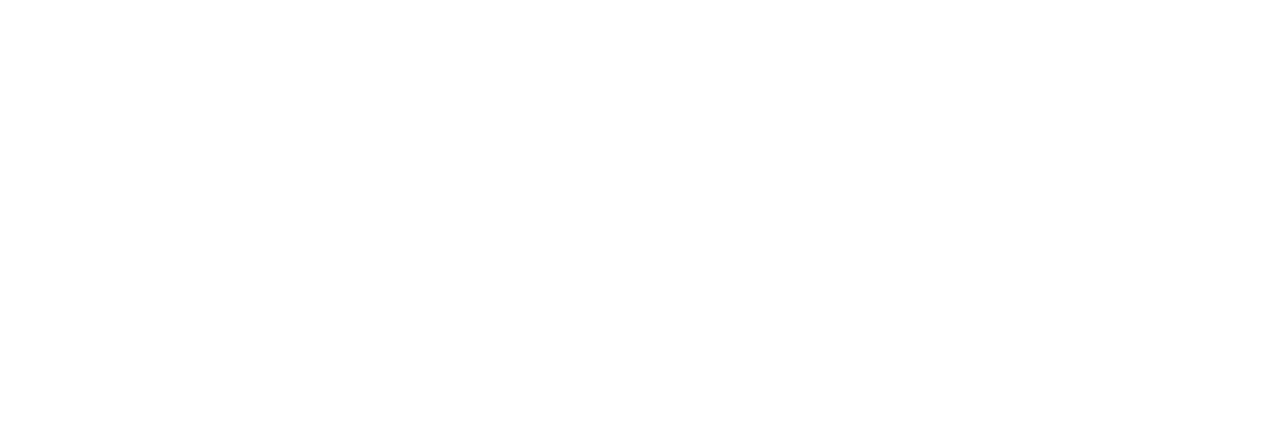
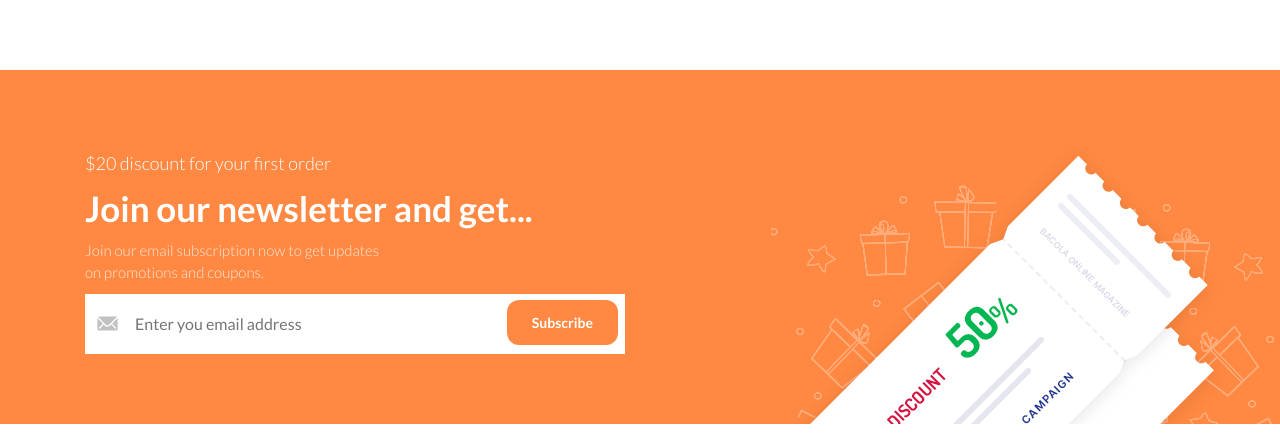
Before and after one commit to bhautikrathod9/MinorProject, a React (Create React App) app in the folder frontend/: page / in a window 1280 px wide. Shown: the part 2969-3406 px from the top of the page. Before the commit the page ends 3023 px from the top, so only its background shows below. Built offline with nearby package versions, Linux system fonts and the light colour scheme; no server answers.

Commit message:
made newsletter section

```diff
--- /dev/null
+++ b/frontend/src/Components/HomeBanner/NewsLetter.css
@@ -0,0 +1,76 @@
+.newsLetterSection{
+    height: auto;
+    width: 100%;
+    background-color: #ff8942;
+    position: relative;
+    overflow: hidden;
+    padding: 70px 0px !important;
+}
+
+.newsLetterSection .col-md-6{
+    position: static !important;
+}
+.newsLetterSection p{
+    font-size: 18px;
+    margin: 10px 0px !important;
+}
+
+.newsLetterSection h3{
+    font-size: 35px;
+    font-weight: bold;
+}
+
+.newsLetterSection p.text-light{
+    font-size: 15px;
+    color: #fff !important;
+    opacity: 0.8;
+}
+
+.newsLetterSection img{
+    position: absolute;
+    bottom: 0px;
+    right: 0px;
+}
+
+.newsLetterSection form{
+    width: 100%;
+    height: 60px;
+    background: #fff;
+    padding: 10px;
+    position: relative;
+}
+.newsLetterSection form svg{
+    position:absolute;
+    top: 17px;
+    left: 10px;
+    font-size: 25px;
+    opacity: 0.3;
+}
+.newsLetterSection form input{
+    width: 100%;
+    height: 100%;
+    background: #fff !important;
+    outline: none !important;
+    border: 0px !important;
+    padding-left: 40px;
+    padding-right: 200px;
+}
+.newsLetterSection form button{
+    position: absolute;
+    top: 6px;
+    right: 7px;
+    background: #ff8942 !important;
+    font-size: 14px !important;
+    padding: 12px 25px !important;
+    color: #fff !important;
+    text-transform: capitalize !important;
+    font-weight: 600 !important;
+    border: #ff8942;
+    border-radius: 12px;
+}
+
+.newsLetterSection form button:hover{
+    background: #ff6512 !important;
+    cursor: pointer;
+    border-radius: 15px;
+}
--- /dev/null
+++ b/frontend/src/Components/HomeBanner/NewsLetter.js
@@ -0,0 +1,34 @@
+import React from 'react'
+import './NewsLetter.css'
+import newsLetter from '../../assets/images/coupon.png'
+import { IoIosMail } from "react-icons/io";
+
+const NewsLetter = () => {
+  return (
+    <>
+    <section className='newsLetterSection mt-3 mb-3 d-flex align-items-center'>
+        <div className='container'>
+            <div className='row'>
+                <div className='col-md-6'>
+                    <p className='text-white mb-1'>$20 discount for your first order</p>
+                    <h3 className='text-white'>Join our newsletter and get...</h3>
+                    <p className='text-light'>Join our email subscription now to get updates <br /> on promotions and coupons.
+                    </p>
+
+                    <form>
+                        <IoIosMail />
+                        <input type='text' placeholder='Enter you email address'/>
+                        <button>Subscribe</button>
+                    </form>
+                </div>
+                <div className='col-md-6'>
+                    <img src={newsLetter} />
+                </div>
+            </div>
+        </div>
+    </section>
+    </>
+  )
+}
+
+export default NewsLetter
--- a/frontend/src/Components/HomeProducts/HomeProducts.js
+++ b/frontend/src/Components/HomeProducts/HomeProducts.js
@@ -7,6 +7,7 @@
 import 'swiper/css/pagination';
 import { Navigation } from 'swiper/modules';
 import Products from './Products';
+import NewsLetter from '../HomeBanner/NewsLetter';
 
 const HomeProducts = () => {
   return (
@@ -113,6 +114,9 @@
         </div>
 
     </section>
+
+    <NewsLetter />
+
     </>
   )
 }
```
Also changed, not shown: frontend/src/assets/images/coupon.png (added).
